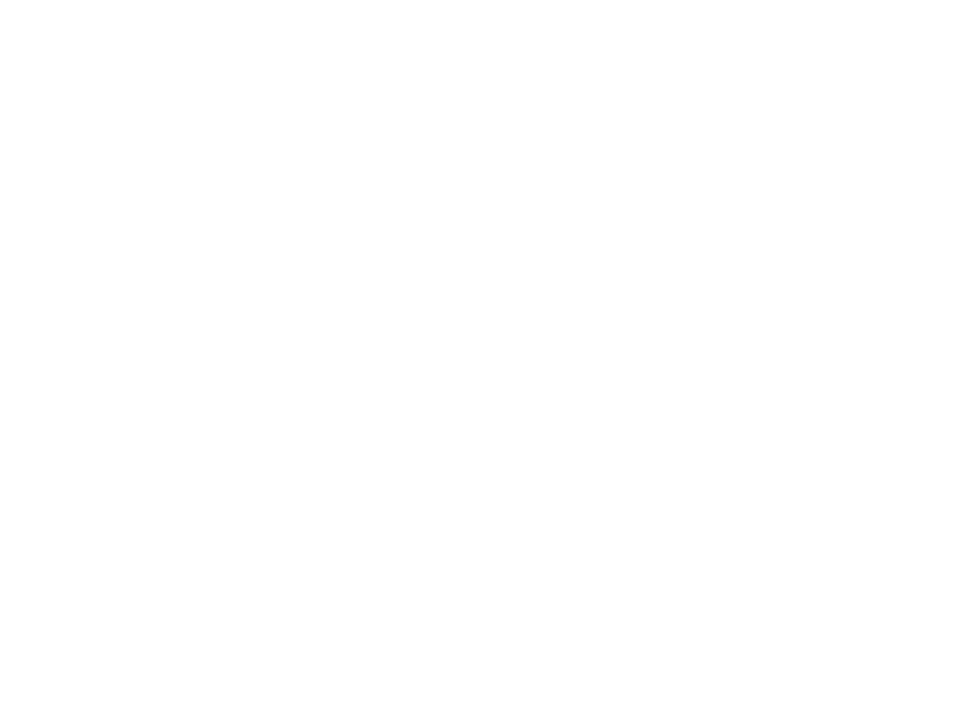
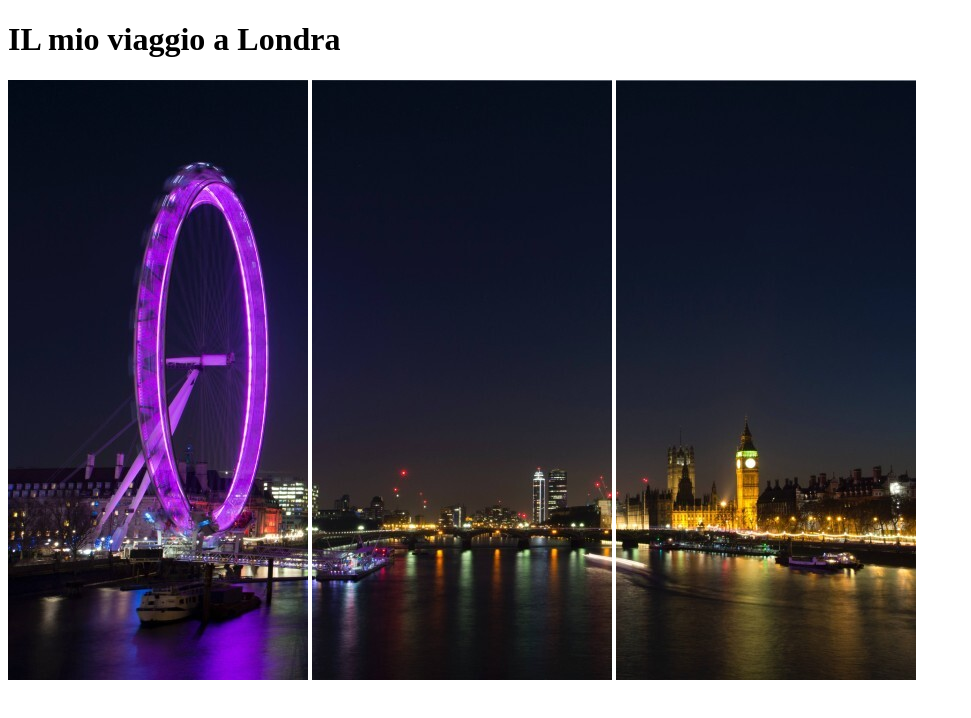
Before and after one commit to AntoninoCucuzza/html-london-trip, a plain HTML site: page index.html in a window 1280 px wide. Shown: the whole page, without its empty margins (0-971 px from the left). Drawn offline with Linux system fonts and the light colour scheme.

Commit message:
add header
start main

```diff
--- a/index.html
+++ b/index.html
@@ -7,6 +7,18 @@
 </head>
 <body>
 
+<header>
+    <h1>IL mio viaggio a Londra</h1>
+    <img src="img/London_eye_1.jpg" alt="London eye1">
+    <img src="img/London_eye_2.jpg" alt="London eye 2 lago+ponte ">
+    <img src="img/London_eye_3.jpg" alt="London eye 3 big ben">
+
+</header>
+<!-- /header -->
+
+<main>
+
+</main>
 
 
 
```
